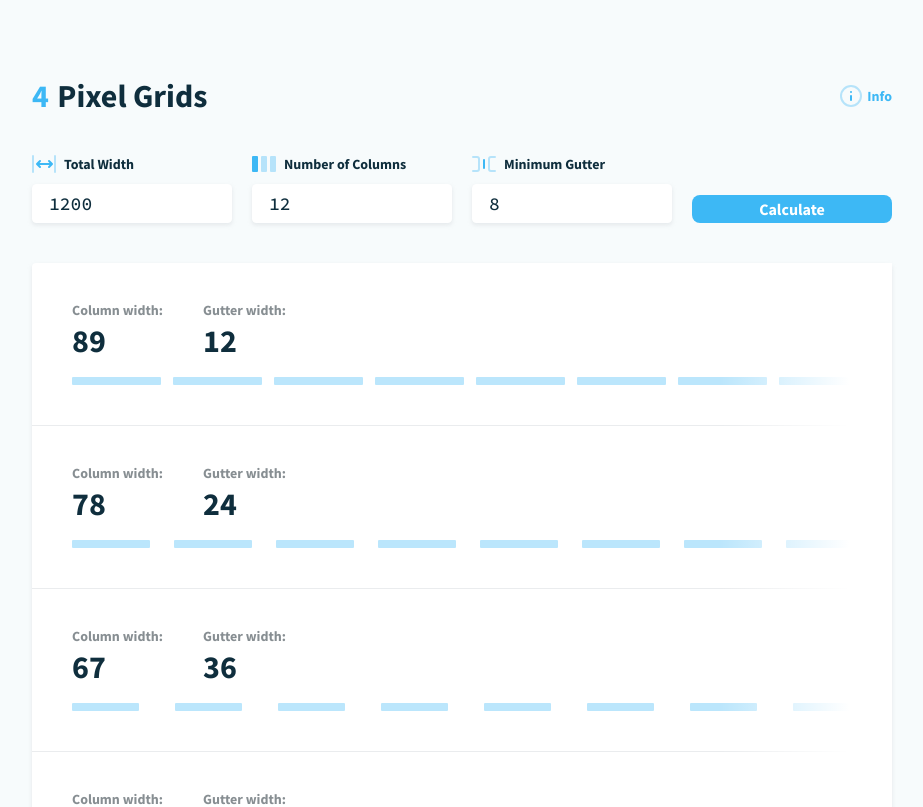
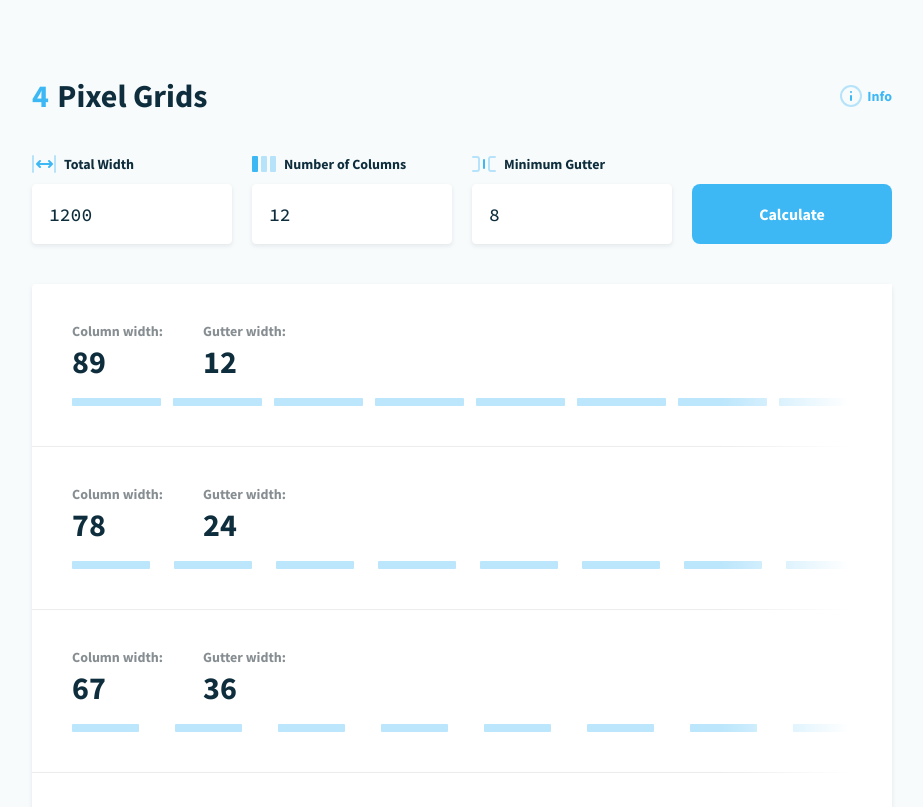
Before and after one commit to dannymcclain/gridfinder, a Svelte app: page / in a window 1280 px wide. Shown: the top 807 px of the page, without its empty margins (178-1101 px from the left). Built offline with nearby package versions, Linux system fonts and the light colour scheme.

Commit message:
Fixing some chrome styling bugs and css cleanup

```diff
--- a/src/Components/Form.svelte
+++ b/src/Components/Form.svelte
@@ -64,7 +64,7 @@
     margin-right: 8px;
   }
   input {
-    flex-basis: 100%;
+    padding: 0 0 0 16px;
     font-family: "Source Code Pro", monospace;
     font-weight: 500;
     font-size: 18px;
@@ -73,7 +73,6 @@
     color: var(--color-gray-dark);
     transition: border-color 200ms linear;
     height: 60px;
-    padding-left: 16px;
     border-radius: 4px;
     margin: 0;
     background: var(--color-white);
@@ -84,7 +83,7 @@
     border: 1px solid var(--color-accent);
   }
   button {
-    flex-basis: 100%;
+    height: 60px;
     background: var(--color-accent);
     border: none;
     border-radius: 8px;
@@ -92,7 +91,6 @@
     cursor: pointer;
     font-size: 16px;
     font-weight: 700;
-    height: 60px;
     line-height: 1;
     margin: 0;
     outline: none;
```
Also changed, not shown: src/Components/Info.svelte (+0 -11 lines).
